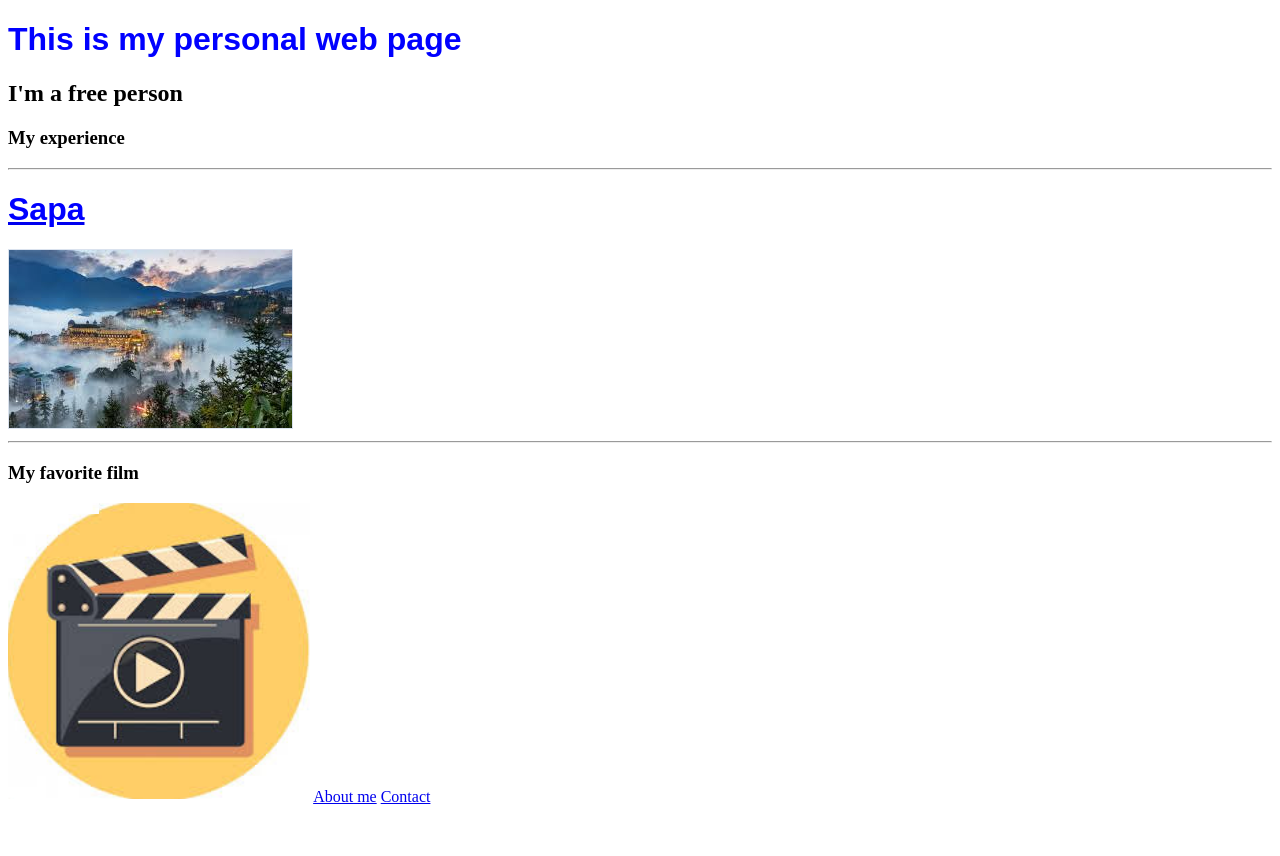
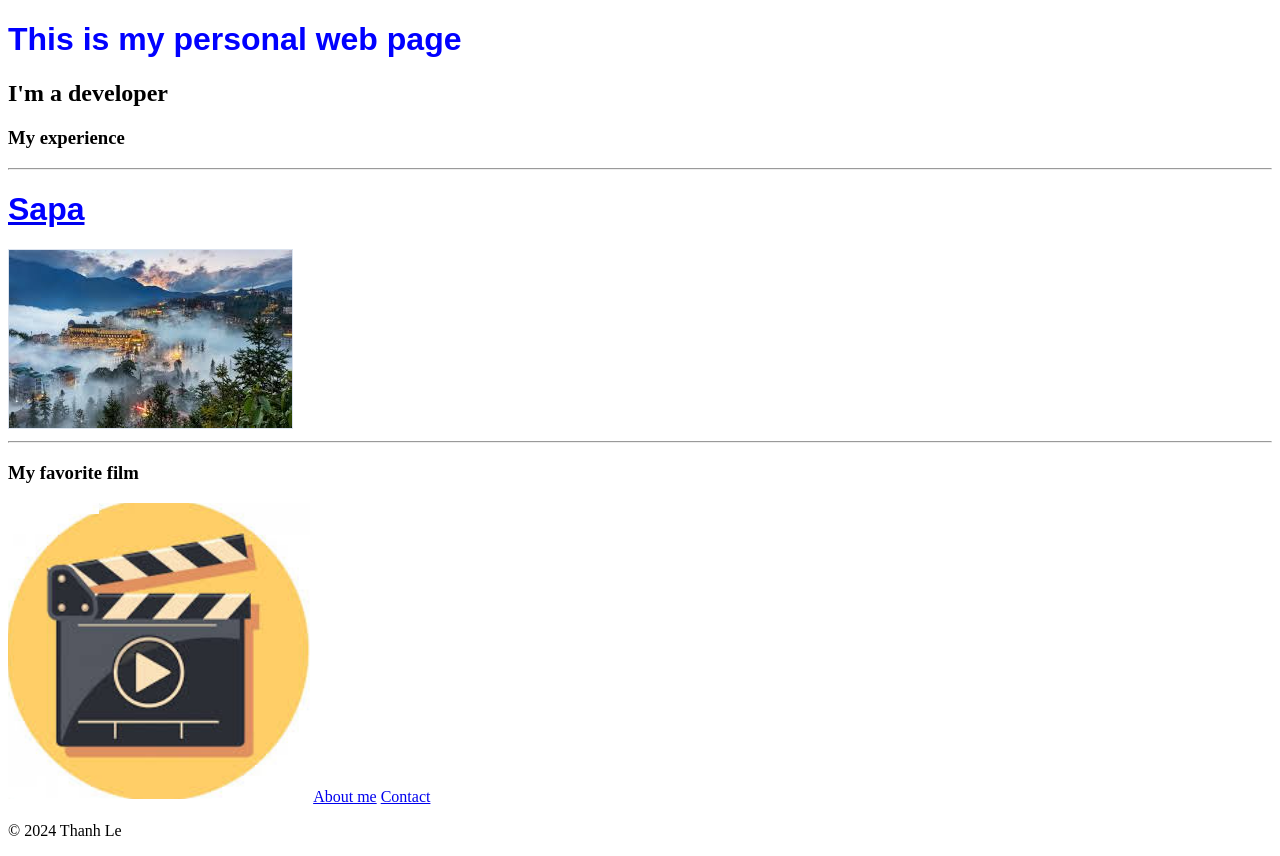
Before and after one commit to ThanhLe1203/Web-Development, a plain HTML site: page index.html in a window 1280 px wide. Before the commit the page ends 814 px from the top, so only its background shows below. Drawn offline with Linux system fonts and the light colour scheme.

Commit message:
Update index.html

```diff
--- a/index.html
+++ b/index.html
@@ -16,16 +16,18 @@
 </head>
 <body>
     <h1 id="red">This is my personal  web page</h1>
-    <h2>I'm a free person</h2>
+    <h2>I'm a developer</h2>
     <h3>My experience</h3>
     <hr />
       <a href="public/Other/tourist.html"> <h1>Sapa</h1></a>
-     <a href="./public/Other/tourist.html"> <img src="./image/experience.png"></a> <br />
+     <a href="./public/Other/tourist.html"> <img src="./image/experience.png"></a>
     <hr />
     <h3>My favorite film</h3>
     <a href="./public/Other/favorite.html"> <img src="./image/phim.png"></a>
     <a href="./public/about_me.html">About me</a>
-    <a href="./public/contact.html">Contact</a>
-
+    <a href="./public/contact.html">Contact</a> <br/>
+    <footer>
+        <p>© 2024 Thanh Le</p>
+    </footer>
 </body>
 </html>
```
